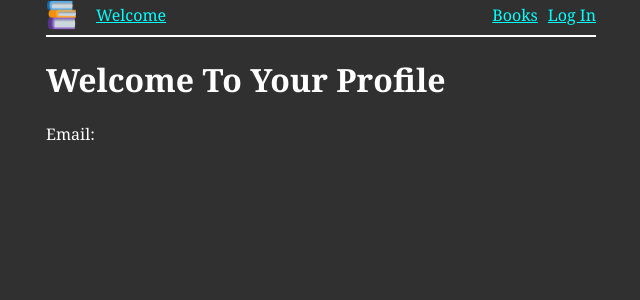
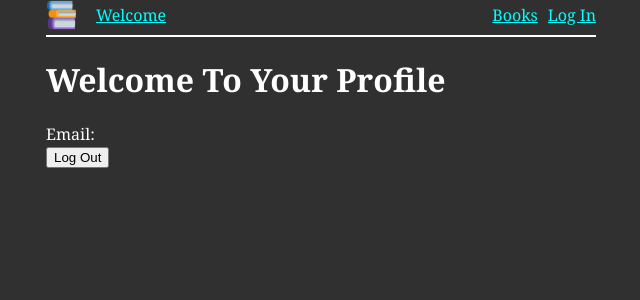
Before and after one commit to ZacharyB-lab/-2510-BookBuddy.Starter, a React (Vite) app: page /profile in a window 1280 px wide. Shown: the top 300 px of the page, without its empty margins (319-959 px from the left). Built offline with nearby package versions, Linux system fonts and the light colour scheme.

Commit message:
Added Profile Page and Logout button

```diff
--- a/src/App.jsx
+++ b/src/App.jsx
@@ -2,16 +2,24 @@ import { Route, Routes, Link } from "react-router";
 import { HomePage } from "./HomePage";
 import { RegisterPage } from "./RegisterPage";
 import { LoginPage } from "./LoginPage";
-import LoginForm from "./LoginForm";
 import { useState, useEffect } from "react";
 import axios from "axios";
 import ProfilePage from "./ProfilePage";
 
 function App() {
   const [user, setUser] = useState({});
+  const logOut = () => {
+    setUser({});
+    localStorage.removeItem("token");
+    <ProfilePage logOut={logOut} />;
+  };
 
   const authenticate = async (token) => {
     try {
+      const token = window.localStorage.getItem("token");
+      if (!token) {
+        throw new Error("No token found");
+      }
       const { data } = await axios.get(
         "https://fsa-book-buddy-b6e748d1380d.herokuapp.com/api/users/me",
         {
--- /dev/null
+++ b/src/Book/SingleBook.jsx
@@ -0,0 +1,3 @@
+function SingleBook() {}
+
+export default SingleBook;
--- a/src/LoginForm.jsx
+++ b/src/LoginForm.jsx
@@ -1,6 +1,6 @@
 import axios from "axios";
 
-const LoginForm = ({ authenticate }) => {
+const LoginForm = (authenticate) => {
   const login = async (formData) => {
     const email = formData.get("email");
     const password = formData.get("password");
@@ -15,7 +15,7 @@ const LoginForm = ({ authenticate }) => {
       );
       console.log(data);
       window.localStorage.setItem("token", data.token);
-      authenticate(window.localStorage.getItem("token"));
+      //authenticate(window.localStorage.getItem("token"));
     } catch (error) {
       console.error(error);
     }
--- a/src/LoginPage.jsx
+++ b/src/LoginPage.jsx
@@ -26,9 +26,10 @@ export function LoginPage() {
   ); */
   return (
     <div>
-      <h1>Log in</h1>
       <LoginForm />
-      <Link to="/register">Need an account? Register here</Link>
+      <div>
+        <Link to="/register">Need an account? Register here</Link>
+      </div>
     </div>
   );
 }
--- a/src/ProfilePage.jsx
+++ b/src/ProfilePage.jsx
@@ -1,8 +1,13 @@
-function ProfilePage({ user }) {
+function ProfilePage({ user, setUser }) {
+  const logOut = () => {
+    window.localStorage.removeItem("token");
+    setUser({});
+  };
   return (
     <div>
-      <h1>Welcome To Your Profile</h1>
-      <div>Email: {user.email}</div>
+      <h1> Welcome To Your Profile </h1>
+      <div> Email: {user.email} </div>
+      <button onClick={logOut}>Log Out</button>
     </div>
   );
 }
```
